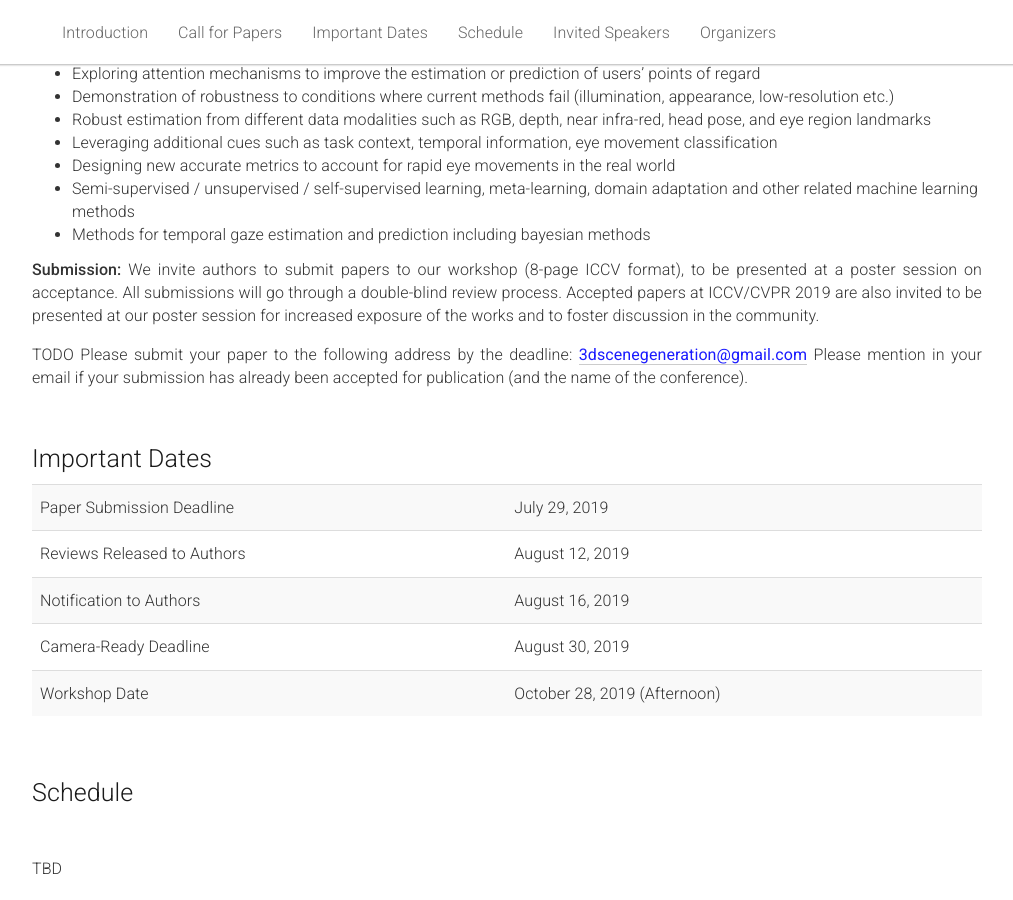
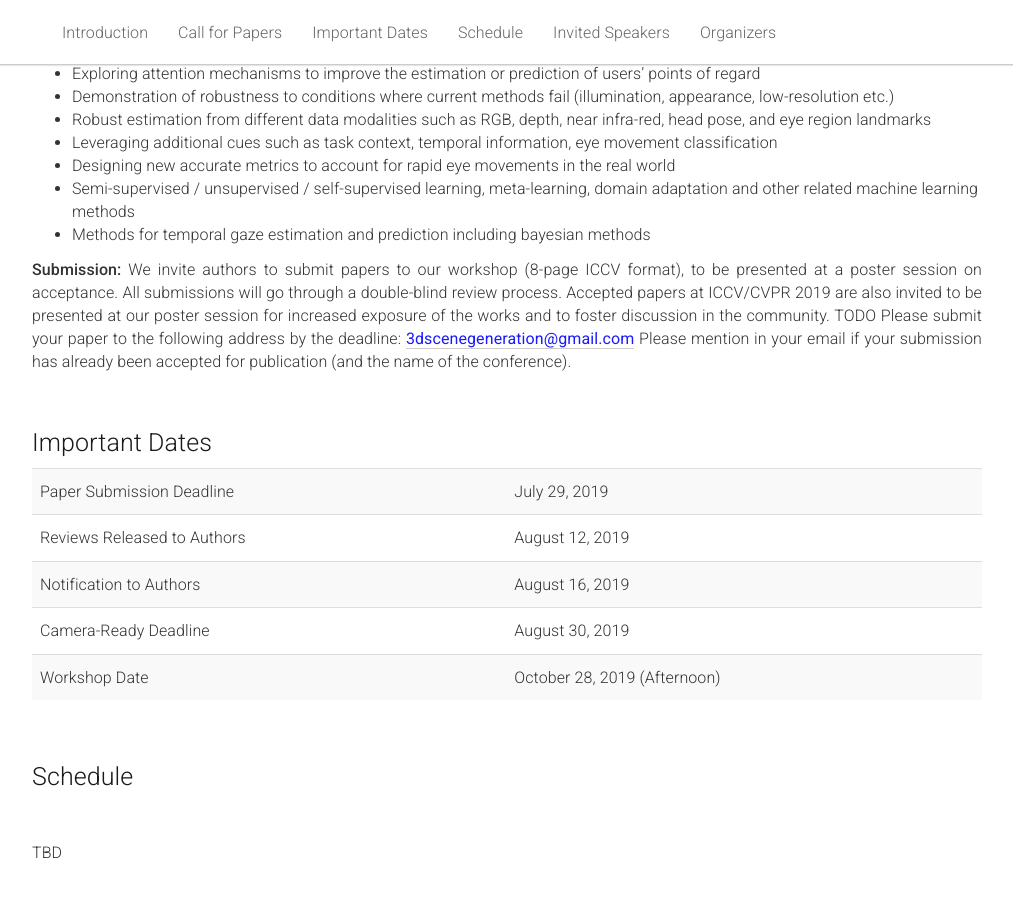
Before and after one commit to gazeworkshop/gazeworkshop.github.io, a Jekyll site: the page built from _pages/home.md, in a window 1280 px wide and 900 px high, scrolled down 638 px. Shown: the whole window, without its empty margins (133-1146 px from the left). Built offline with Jekyll 4.4.1, drawn with Linux system fonts in a browser that asks for light colours.

Commit message:
Update home.md

```diff
--- a/_pages/home.md
+++ b/_pages/home.md
@@ -66,8 +66,7 @@ The 1st Workshop on Gaze Estimation and Prediction in the Wild (GAZE 2019) at IC
       <li>Methods for temporal gaze estimation and prediction including bayesian methods</li>
     </ul>
     <p>
-      <span style="font-weight:500;">Submission:</span> We invite authors to submit papers to our workshop (8-page ICCV format), to be presented at a poster session on acceptance. All submissions will go through a double-blind review process. Accepted papers at ICCV/CVPR 2019 are also invited to be presented at our poster session for increased exposure of the works and to foster discussion in the community. </p>
-   <p> TODO   Please submit your paper to the following address by the deadline: <span style="color:#1a1aff;font-weight:400;"><a href="mailto:3dscenegeneration@gmail.com">3dscenegeneration@gmail.com</a></span>
+      <span style="font-weight:500;">Submission:</span> We invite authors to submit papers to our workshop (8-page ICCV format), to be presented at a poster session on acceptance. All submissions will go through a double-blind review process. Accepted papers at ICCV/CVPR 2019 are also invited to be presented at our poster session for increased exposure of the works and to foster discussion in the community. TODO   Please submit your paper to the following address by the deadline: <span style="color:#1a1aff;font-weight:400;"><a href="mailto:3dscenegeneration@gmail.com">3dscenegeneration@gmail.com</a></span>
       Please mention in your email if your submission has already been accepted for publication (and the name of the conference).
     </p>
   </div>
```
